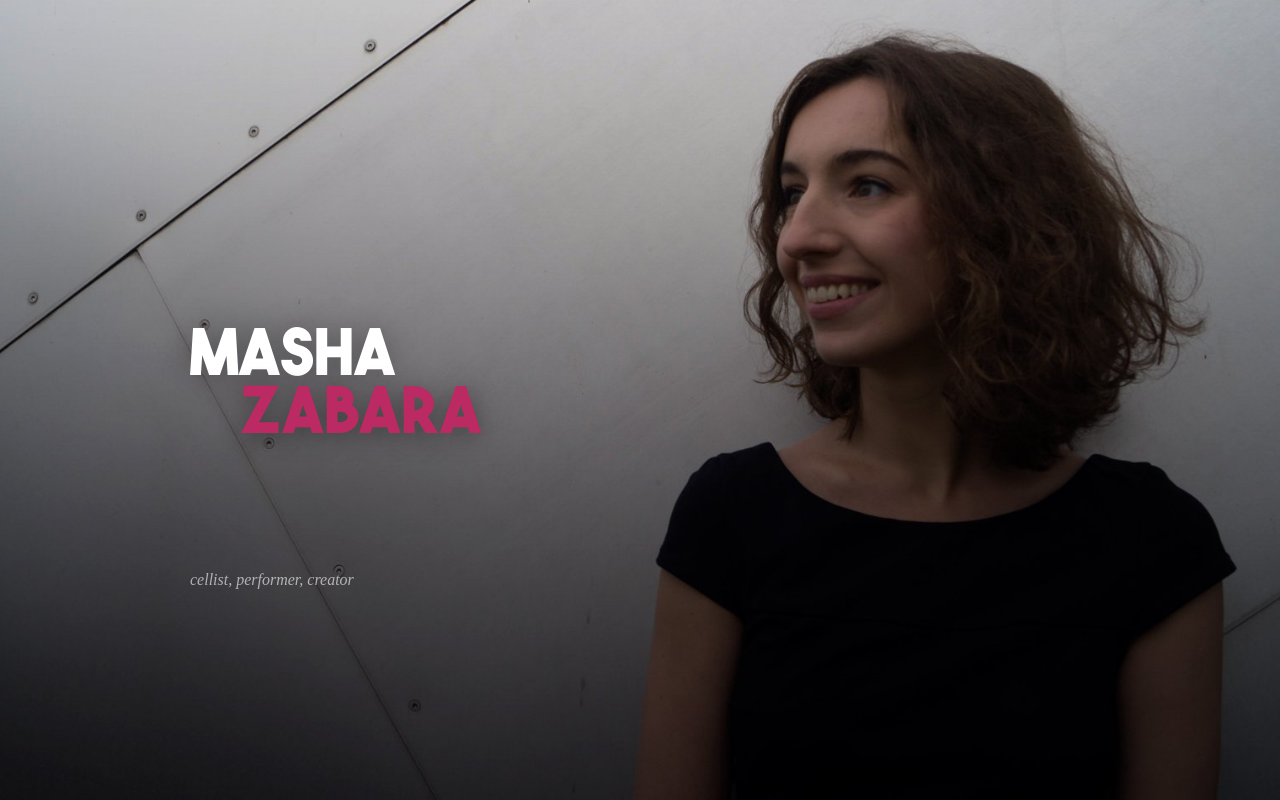
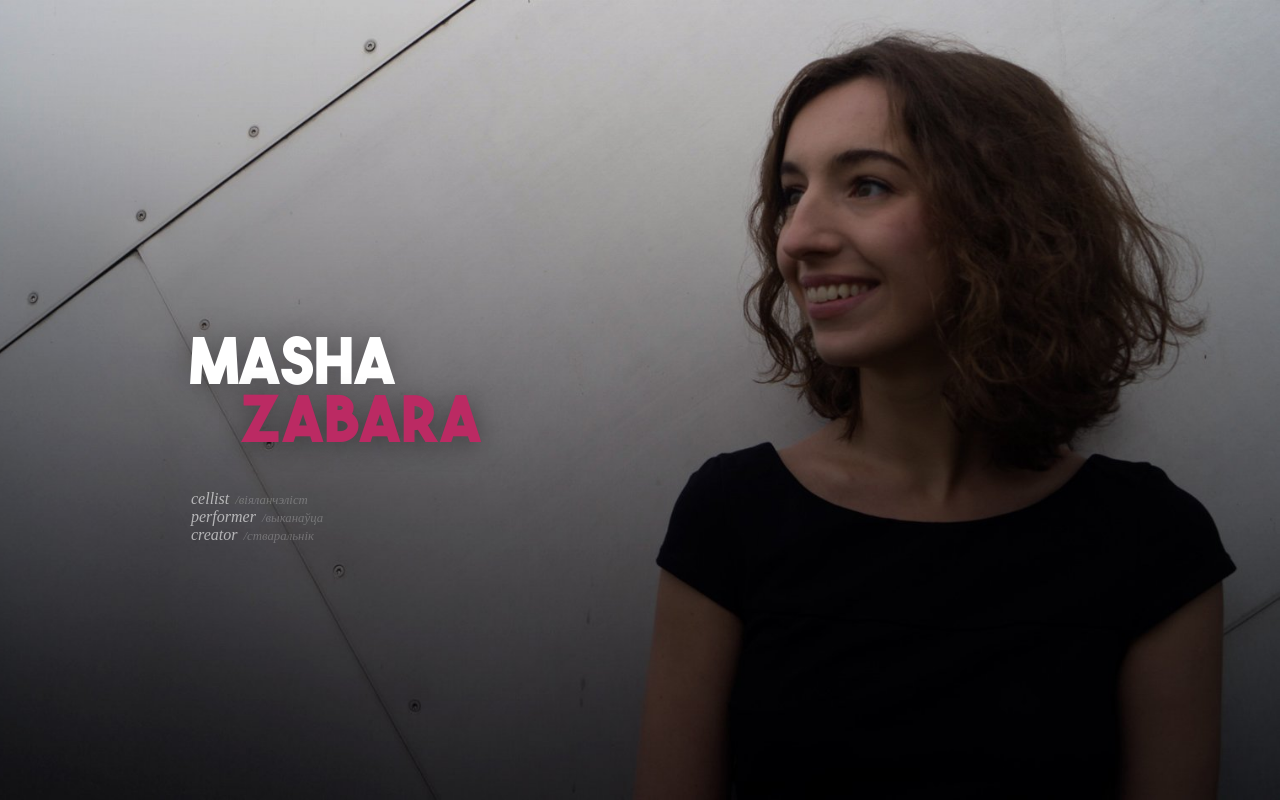
Before and after one commit to fernap3/mashazabara.com, a plain HTML site: page index.html in a window 1280 px wide. Shown: the top 800 px of the page. Drawn offline with Linux system fonts and the light colour scheme.

Commit message:
Add subtitle

```diff
--- a/index.html
+++ b/index.html
@@ -53,6 +53,7 @@
 			transform-origin: top left;
 			transition: all .6s cubic-bezier(0.215, 0.61, 0.355, 1);
 			top: 0;
+			z-index: 1;
 		}
 		.page-title--docked {
 			transform: translate(10px, 0);
@@ -80,7 +81,6 @@
 			opacity: 0;
 		}
 		.page-title--description {
-			transform: translate(0, 100px);
 			color: white;
 			opacity: 0.6;
 			text-transform: lowercase;
@@ -88,6 +88,15 @@
 			font-family: "Avenir Next";
 			font-weight: 200;
 			font-size: 16px;
+			position: absolute;
+			top: calc(50% + 90px);
+			left: 191px;
+		}
+		.translation {
+			opacity: .4;
+			margin-left: 6px;
+			font-size: 0.8em;
+			font-style: italic;
 		}
 	</style>
 </head>
@@ -97,10 +106,11 @@
 		<div class="page-title">
 			<span class="page-title--firstname">Masha</span><br>
 			<span class="page-title--lastname">Zabara</span>
-			<div class="page-title--description">Cellist, Performer, Creator</div>
-			<!-- віяланчэліст
-			выканаўца
-			стваральнік -->
+		</div>
+		<div class="page-title--description">
+			Cellist<span class="translation">/віяланчэліст</span><br>
+			Performer<span class="translation">/выканаўца</span><br>
+			Creator<span class="translation">/стваральнік</span>
 		</div>
 	</div>
 	<div class="content content--bio">
```
